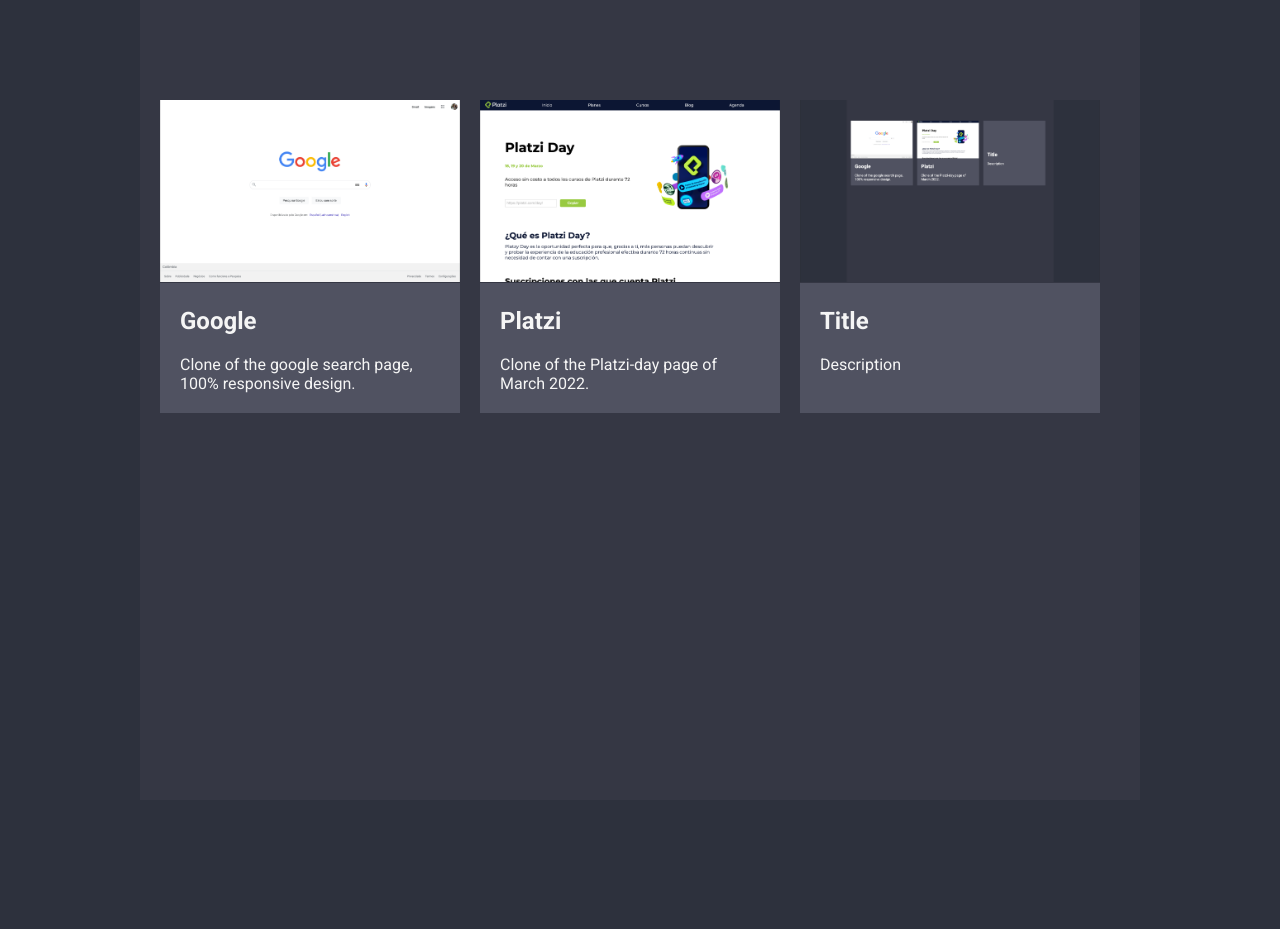
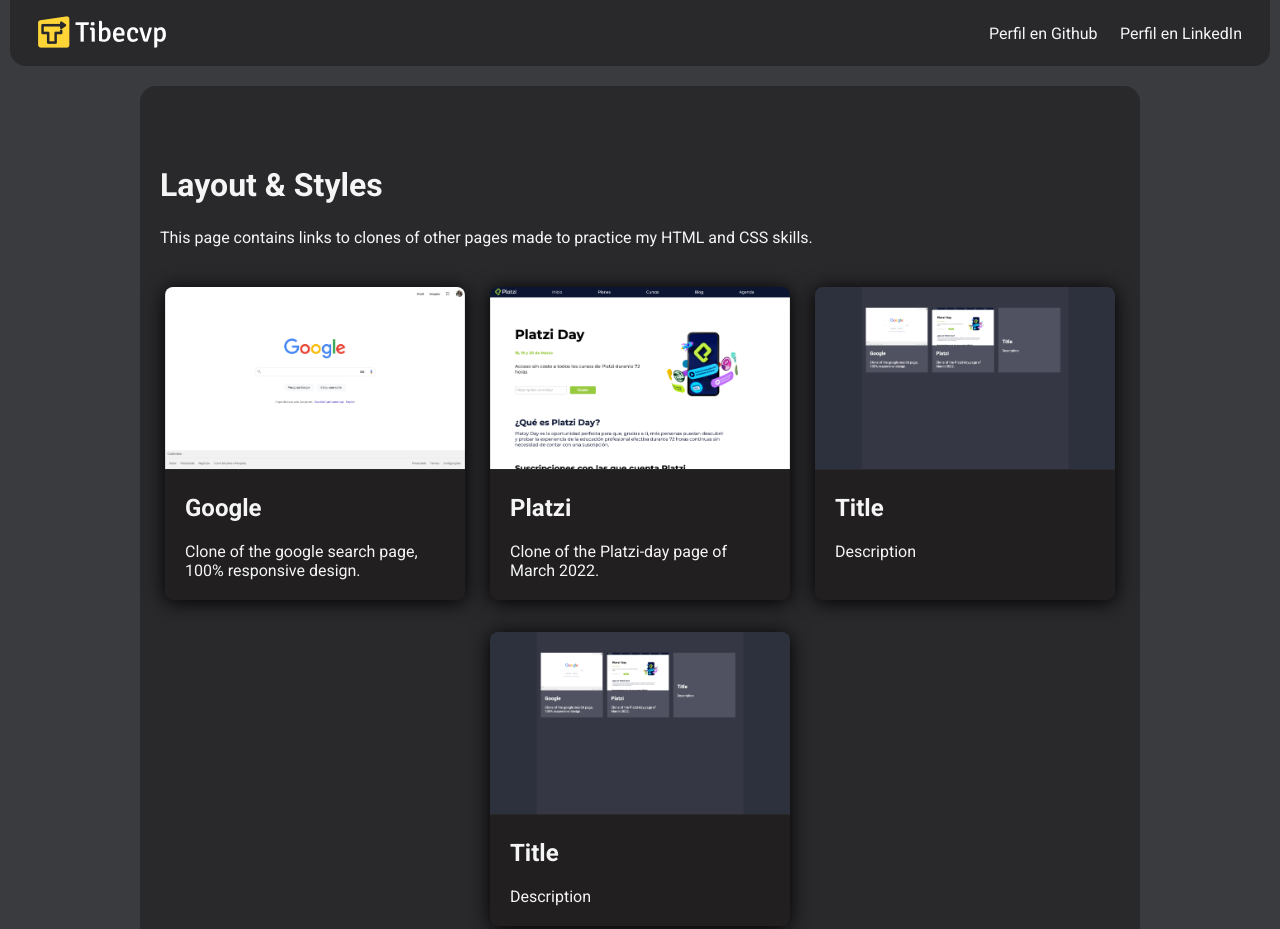
Before and after one commit to tibecvp/layoutAndStyles, a plain HTML site: page index.html in a window 1280 px wide. Shown: the top 929 px of the page. Before the commit the page ends 800 px from the top, so only its background shows below. Drawn offline with Linux system fonts and the light colour scheme.

Commit message:
Se ajustan los estilos del index y se agrega el header con algunos enlaces

```diff
--- a/index.html
+++ b/index.html
@@ -14,9 +14,19 @@
 
 <body>
     <header>
-
+        <div class="logo">
+            <img src="./assets/tibe_logo_full_yellow_white.png" alt="">
+        </div>
+        <div class="options">
+            <a href="https://github.com/tibecvp" target="_blank">Perfil en Github</a>
+            <a href="https://www.linkedin.com/in/tiberiocalderonv/" target="_blank">Perfil en LinkedIn</a>
+        </div>
     </header>
     <main>
+        <section class="text-section">
+            <h1>Layout & Styles</h1>
+            <p>This page contains links to clones of other pages made to practice my HTML and CSS skills.</p>
+        </section>
         <div class="cards-container">
             <div class="card">
                 <a href="./googleClon/index.html" target="_blank">
@@ -39,6 +49,13 @@
                     <p>Description</p>
                 </a>
             </div>
+            <div class="card">
+                <a href="#" target="_blank">
+                    <img src="./assets/example-screenshot.png" alt="">
+                    <h2>Title</h2>
+                    <p>Description</p>
+                </a>
+            </div>
         </div>
     </main>
     <footer>
--- a/style.css
+++ b/style.css
@@ -1,8 +1,10 @@
 :root {
-    --dark-background-color: #2d313d;
-    --dark-background-color2: #353744;
-    --card-background-color: #505261;
+    --dark-background-color: #3a3b3e;
+    --dark-background-color2: #29282b;
+    --card-background-color: #211f1f;
     --white-smoke: whitesmoke;
+    --black: black;
+    --primary-color: #ffd437;
 }
 
 * {
@@ -20,24 +22,71 @@
     font-family: 'Roboto', sans-serif;
 }
 
+header {
+    background-color: var(--dark-background-color2);
+    padding: 1.6rem 2.8rem;
+    margin: 0 1rem;
+    border-radius: 0 0 1.6rem 1.6rem;
+    display: flex;
+    justify-content: space-between;
+    align-items: center;
+}
+
+header .logo img {
+    width: 12.8rem;
+}
+
+.options a {
+    color: var(--white-smoke);
+    font-size: 1.6rem;
+    text-decoration: none;
+    margin-left: 2rem;
+}
+
+.options a:hover {
+    font-size: 2rem;
+    color: var(--primary-color);
+}
+
 main {
     max-width: 100rem;
-    min-height: 100vh;
-    margin: 0 auto;
-    padding: 10rem 2rem;
+    min-height: 90vh;
+    margin: 2rem auto;
+    padding: 4rem 2rem;
     background-color: var(--dark-background-color2);
+    border-radius: 1.6rem;
+}
+
+.text-section {
+    color: var(--white-smoke);
+    font-size: 1.6rem;
+    margin: 4rem 0;
+}
+
+.text-section h1 {
+    font-size: 3.2rem;
+    margin-bottom: 2.4rem;
 }
 
 .cards-container {
     display: flex;
+    justify-content: space-evenly;
     flex-wrap: wrap;
-    gap: 2rem;
+    column-gap: 2rem;
+    row-gap: 3.2rem;
 }
 
 .card {
     background-color: var(--card-background-color);
     width: 30rem;
     font-size: 1.6rem;
+    border-radius: 0.8rem;
+    box-shadow: 0 0.2rem 2rem var(--black);
+    overflow: hidden;
+}
+
+.card:hover {
+    box-shadow: 0 0.2rem 2rem var(--white-smoke);
 }
 
 .card img {
@@ -55,3 +104,33 @@
 .card h2, .card p{
     margin: 2rem;
 }
+
+@media (max-width: 1020px) {
+    main {
+        margin: 2rem 1rem;
+    }
+}
+
+@media (max-width: 659px) {
+
+    .cards-container {
+        justify-content: center;
+    }
+
+    .options a {
+        font-size: 1.4rem;
+        margin-left: 1.2rem;
+    }
+
+    .options a:hover {
+        font-size: 1.6rem;
+    }
+}
+
+@media (max-width: 440px) {
+    .options {
+        display: flex;
+        flex-direction: column;
+        gap: 0.8rem;
+    }
+}
```
Also changed, not shown: assets/tibe_logo_full_yellow_white.png (added), assets/tibe_logo_full_yellow_white.svg (added).
